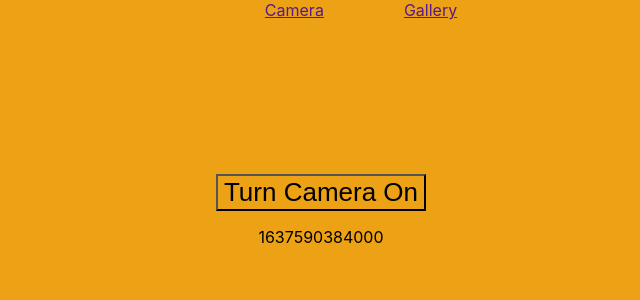
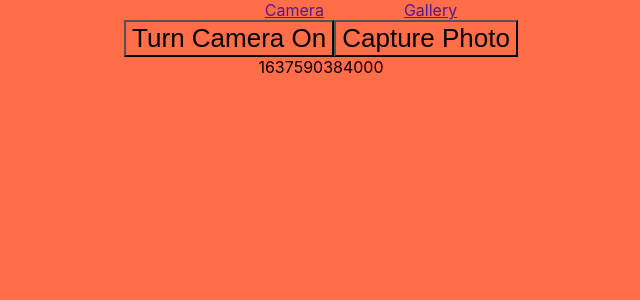
Before and after one commit to purreB/Instablam_Jakob_Bergstrom, a React (Vite) app: page / in a window 1280 px wide. Shown: the top 300 px of the page, without its empty margins (319-959 px from the left). Built offline with nearby package versions, Linux system fonts and the light colour scheme.

Commit message:
Can now take picture, need to somehow save it. Also works in build

```diff
--- a/package.json
+++ b/package.json
@@ -8,7 +8,8 @@
   },
   "dependencies": {
     "react": "^17.0.0",
-    "react-dom": "^17.0.0"
+    "react-dom": "^17.0.0",
+    "react-webcam": "^6.0.0"
   },
   "devDependencies": {
     "@vitejs/plugin-react": "^1.0.0",
--- a/src/App.css
+++ b/src/App.css
@@ -1,19 +1,8 @@
 * {
-  background-color: #eda115;
+  background-color: #ff6d49;
 }
 .App {
   text-align: center;
-}
-
-.App-logo {
-  height: 40vmin;
-  pointer-events: none;
-}
-
-@media (prefers-reduced-motion: no-preference) {
-  .App-logo {
-    animation: App-logo-spin infinite 20s linear;
-  }
 }
 
 nav > a {
@@ -21,30 +10,6 @@ nav > a {
   text-align: center;
 }
 
-.App-header {
-  background-color: #282c34;
-  min-height: 100vh;
-  display: flex;
-  flex-direction: column;
-  align-items: center;
-  justify-content: center;
-  font-size: calc(10px + 2vmin);
-  color: white;
-}
-
-.App-link {
-  color: #61dafb;
-}
-
-@keyframes App-logo-spin {
-  from {
-    transform: rotate(0deg);
-  }
-  to {
-    transform: rotate(360deg);
-  }
-}
-
 button {
   font-size: calc(10px + 2vmin);
 }
--- a/src/components/Camera.jsx
+++ b/src/components/Camera.jsx
@@ -1,62 +1,36 @@
-import React, { useState, useEffect, useRef } from 'react';
+import React, { useState, useCallback, useRef } from 'react';
+import Webcam from 'react-webcam';
 
 function Camera() {
-  const [canUseMd, setCanUseMd] = useState(false);
-  const [cameraIsOn, setCameraIsOn] = useState(false);
-  const [statusMessage, setStatusMessage] = useState('');
-  const videoRef = useRef(null);
+  const webcamRef = useRef(null);
+  const [imgSrc, setImgSrc] = useState(null);
+  const [md, setmd] = useState(false);
+
+  const capture = useCallback(() => {
+    const imageSrc = webcamRef.current.getScreenshot();
+    setImgSrc(imageSrc);
+  }, [webcamRef, setImgSrc]);
 
   const handleCameraToggle = () => {
-    if (cameraIsOn) {
-      cameraOff(videoRef.current, () => setCameraIsOn(false));
+    if (md) {
+      setmd(false);
     } else {
-      cameraOn(videoRef.current, setStatusMessage, () => setCameraIsOn(true));
+      setmd(true);
     }
   };
 
-  useEffect(() => {
-    setCanUseMd('mediaDevices' in navigator);
-  }, []);
-
   return (
-    <div>
-      {canUseMd ? <video ref={videoRef}></video> : null}
-      <div>
-        <button onClick={handleCameraToggle}>
-          {cameraIsOn ? 'Turn Camera Off' : 'Turn Camera On'}
-        </button>
-      </div>
-      <p>{statusMessage}</p>
-    </div>
+    <>
+      {md ? (
+        <Webcam audio={false} ref={webcamRef} screenshotFormat={'image/jpeg'} />
+      ) : null}
+      <button onClick={handleCameraToggle}>
+        {md ? 'Turn Camera Off' : 'Turn Camera On'}
+      </button>
+      <button onClick={capture}>Capture Photo</button>
+      {imgSrc && <img src={imgSrc} />}
+    </>
   );
 }
 
-async function cameraOff(videoElement, whenDone) {
-  videoElement.srcObject = null;
-  whenDone();
-}
-
-async function cameraOn(videoElement, showMessage, whenDone) {
-  const constraints = {
-    video: { faceingMode: 'user', width: 300, height: 200 },
-  };
-
-  try {
-    const stream = await navigator.mediaDevices.getUserMedia(constraints);
-    videoElement.srcObject = stream;
-    videoElement.addEventListener('loadedmetadata', () => {
-      videoElement.play();
-      whenDone();
-    });
-  } catch (error) {
-    console.log(
-      'Could not use camera, try allowing it in permissions',
-      error.message
-    );
-    showMessage(
-      'Sorry, could not use your camera. Did you give me permission? Check that that you are not already using your camera in another app.'
-    );
-  }
-}
-
 export default Camera;
```
Also changed, not shown: 1 other file (tests, documents, lock files or other folders).
